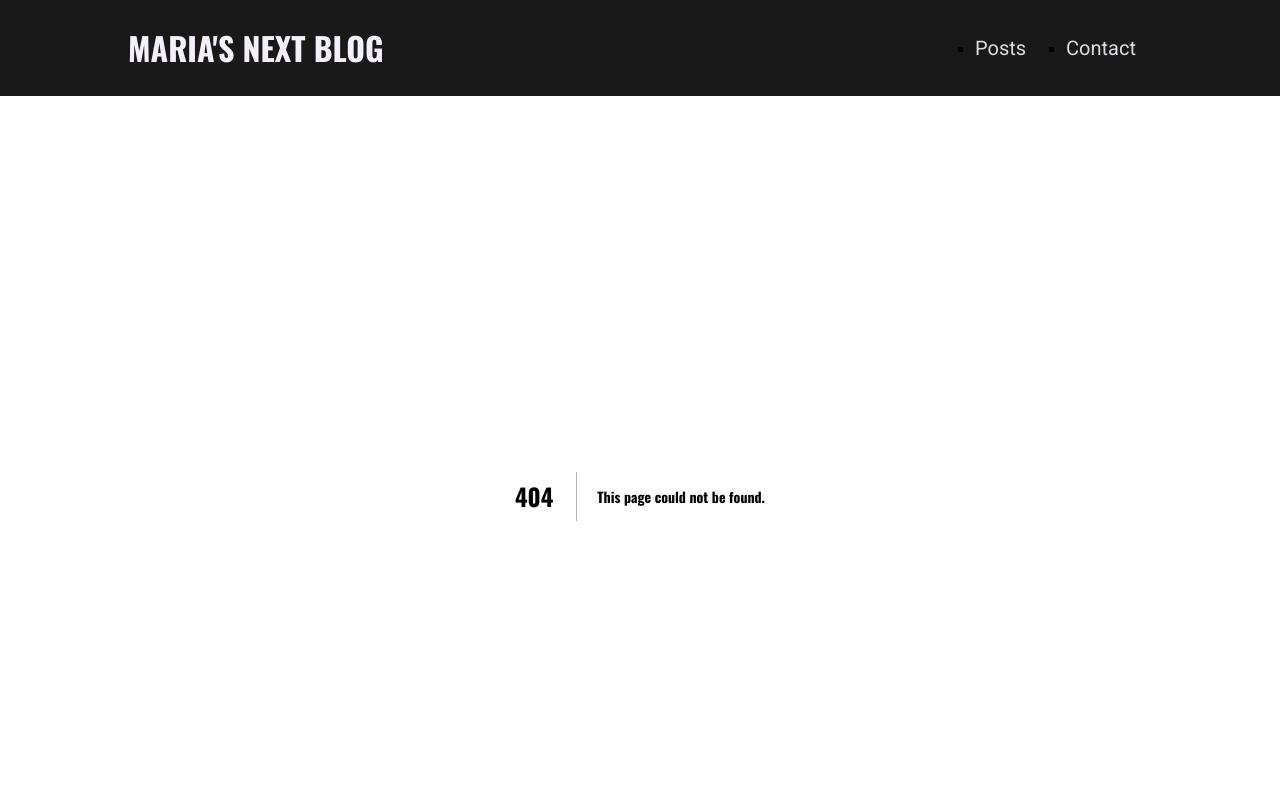
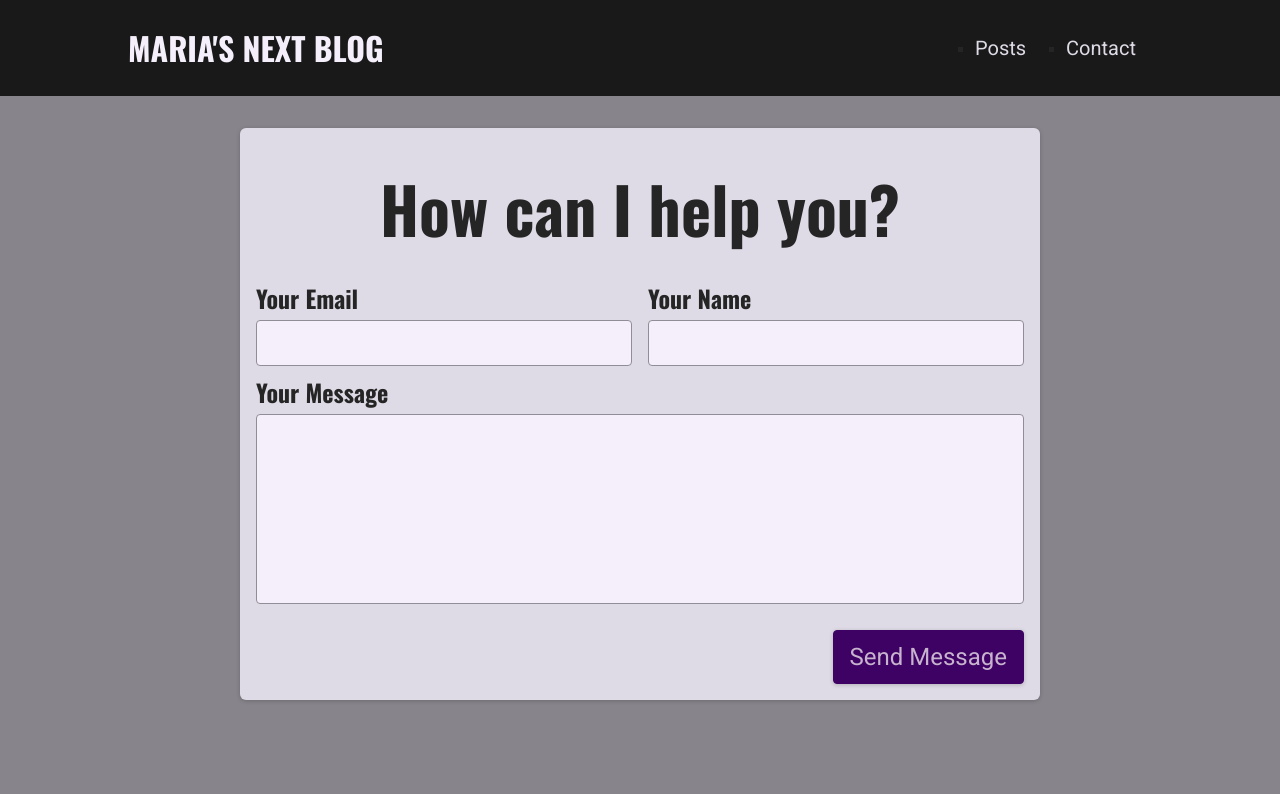
Before and after one commit to interglobalmedia/nextjs-fullstack-blog, a Next.js app: page /contact in a window 1280 px wide. Before the commit this address had no page. Shown: the top 794 px of the page. Built offline with nearby package versions, Linux system fonts and the light colour scheme.

Commit message:
NFB-29 #resolve #time 5m #comment create contact.js page

```diff
--- /dev/null
+++ b/pages/contact.js
@@ -0,0 +1,18 @@
+import { Fragment } from 'react'
+import Head from 'next/head'
+import ContactForm from '../components/contact/contact-form'
+
+function ContactPage() {
+    return (
+        <Fragment>
+            <Head>
+                <title>Contact Maria D. Campbell</title>
+                <meta name="description" content="Send Maria D. Campbell your messages" />
+            </Head>
+            <ContactForm />
+        </Fragment>
+
+    )
+}
+
+export default ContactPage
```
